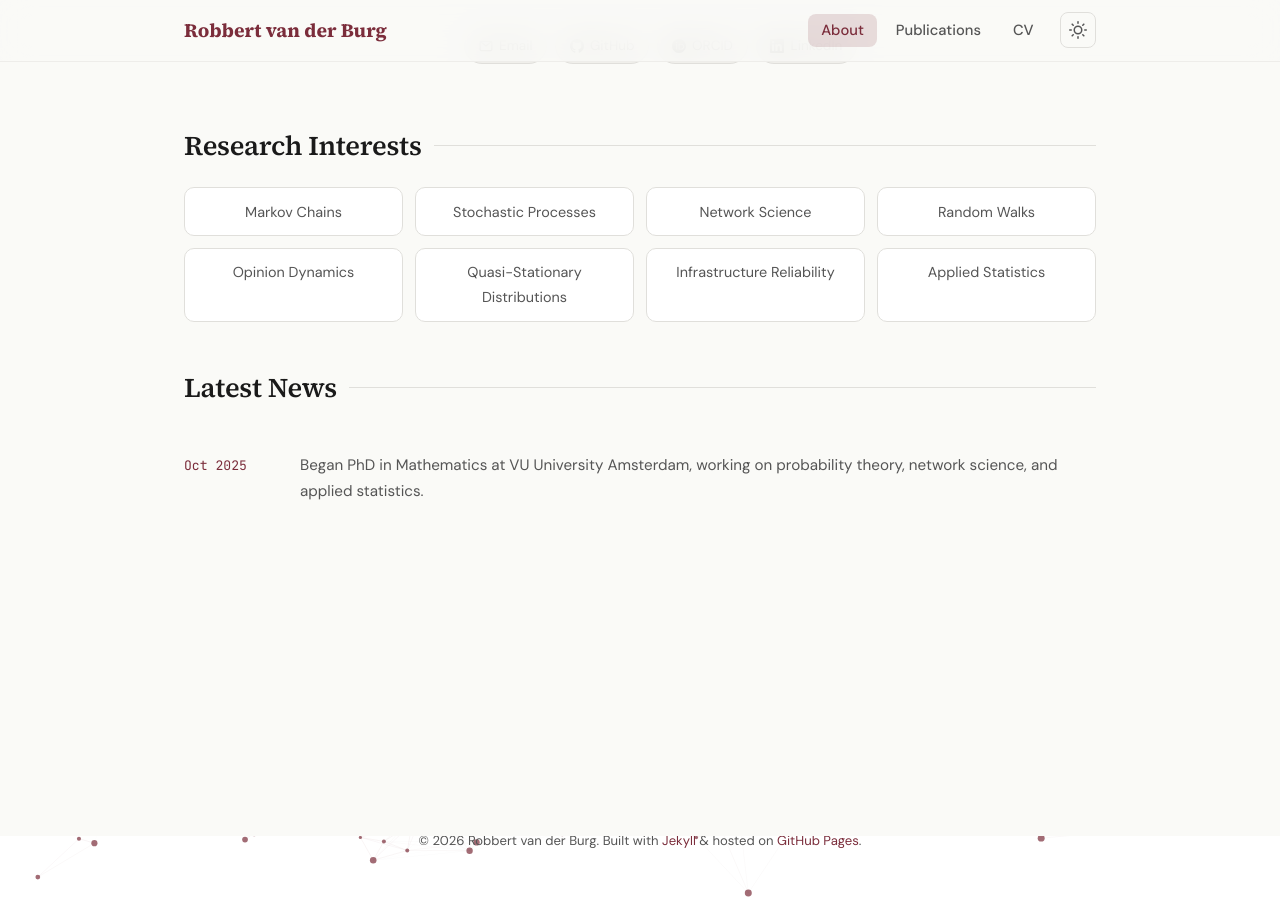
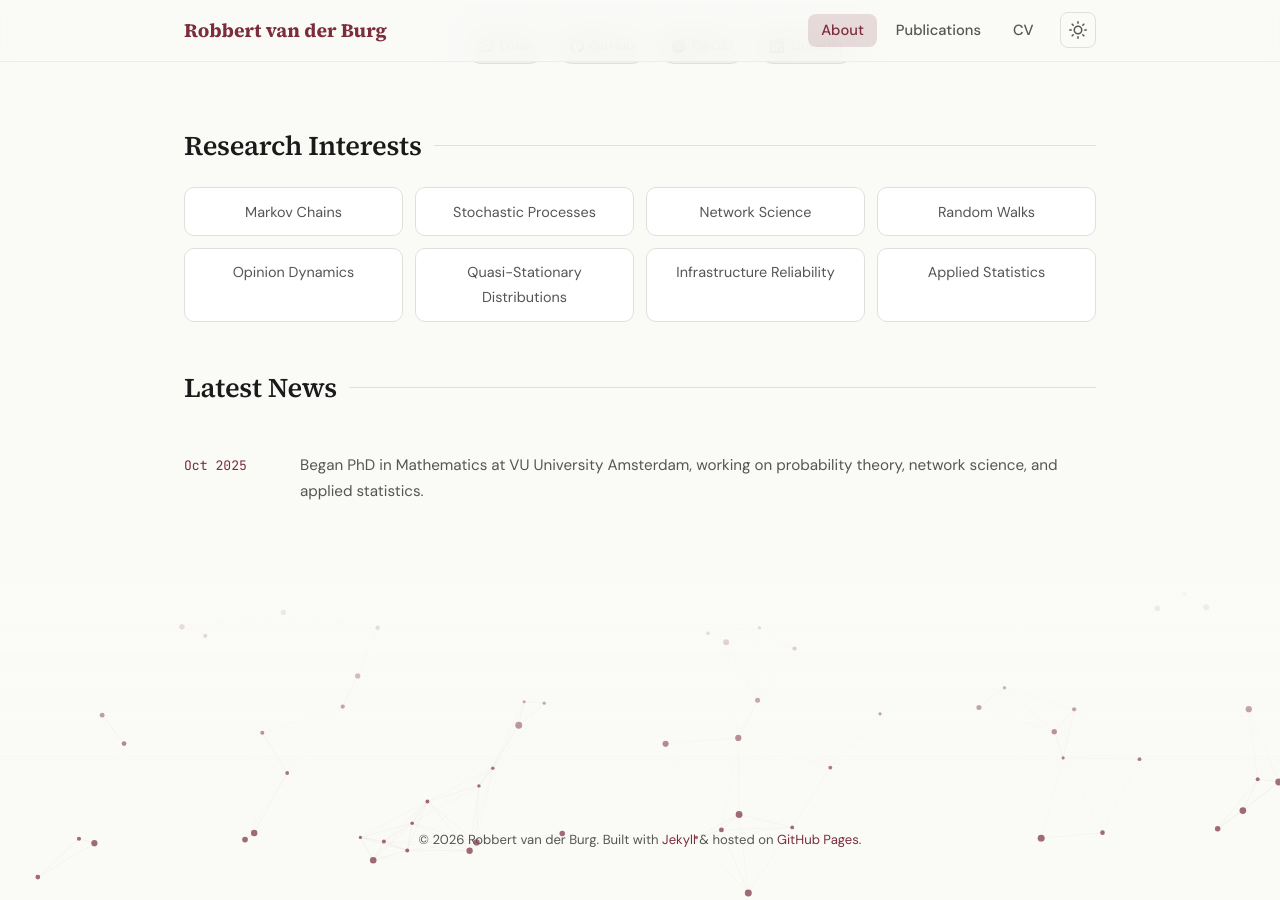
Before and after one commit to robbertvanderburg/robbertvanderburg.github.io, a Jekyll site: the page built from index.html, in a window 1280 px wide and 900 px high, scrolled down 789 px. Built offline with Jekyll 4.4.1, drawn with Linux system fonts in a browser that asks for light colours.

Commit message:
Refactor styles in style.scss for layout improvements
Updated styles for body and page content, adjusted padding and background properties.

```diff
--- a/assets/css/style.scss
+++ b/assets/css/style.scss
@@ -74,8 +74,7 @@ html {
 
 body {
   font-family: 'DM Sans', sans-serif;
-  background: transparent;
-  min-height: 100vh;
+  background: var(--bg-primary);
   color: var(--text-primary);
   line-height: 1.7;
   font-size: 16px;
@@ -113,10 +112,8 @@ a:hover { color: var(--wine-light); }
 
 .page-content {
   padding-top: 6rem;
-  padding-bottom: 35vh;
-  position: relative;
-  z-index: 1;
-  background: var(--bg-primary);
+  padding-bottom: 4rem;
+  min-height: 100vh;
 }
 
 /* ---------- Navigation ---------- */
@@ -657,21 +654,17 @@ a:hover { color: var(--wine-light); }
 }
 
 .site-footer a { color: var(--wine); }
+
 /* ---------- Network Background ---------- */
 .network-footer-wrapper {
-  position: fixed;
-  bottom: 0;
-  left: 0;
-  right: 0;
-  height: 35vh;
-  z-index: 0;
-  pointer-events: none;
+  position: relative;
+  width: 100%;
 }
 
 .network-canvas {
   display: block;
   width: 100%;
-  height: 100%;
+  height: 35vh;
 }
 
 .network-fade {
@@ -692,13 +685,6 @@ a:hover { color: var(--wine-light); }
   right: 0;
   border-top: none;
   background: transparent;
-  pointer-events: auto;
-}
-
-.page-content {
-  position: relative;
-  z-index: 1;
-  background: var(--bg-primary);
 }
 
 /* ---------- Animations ---------- */
```
